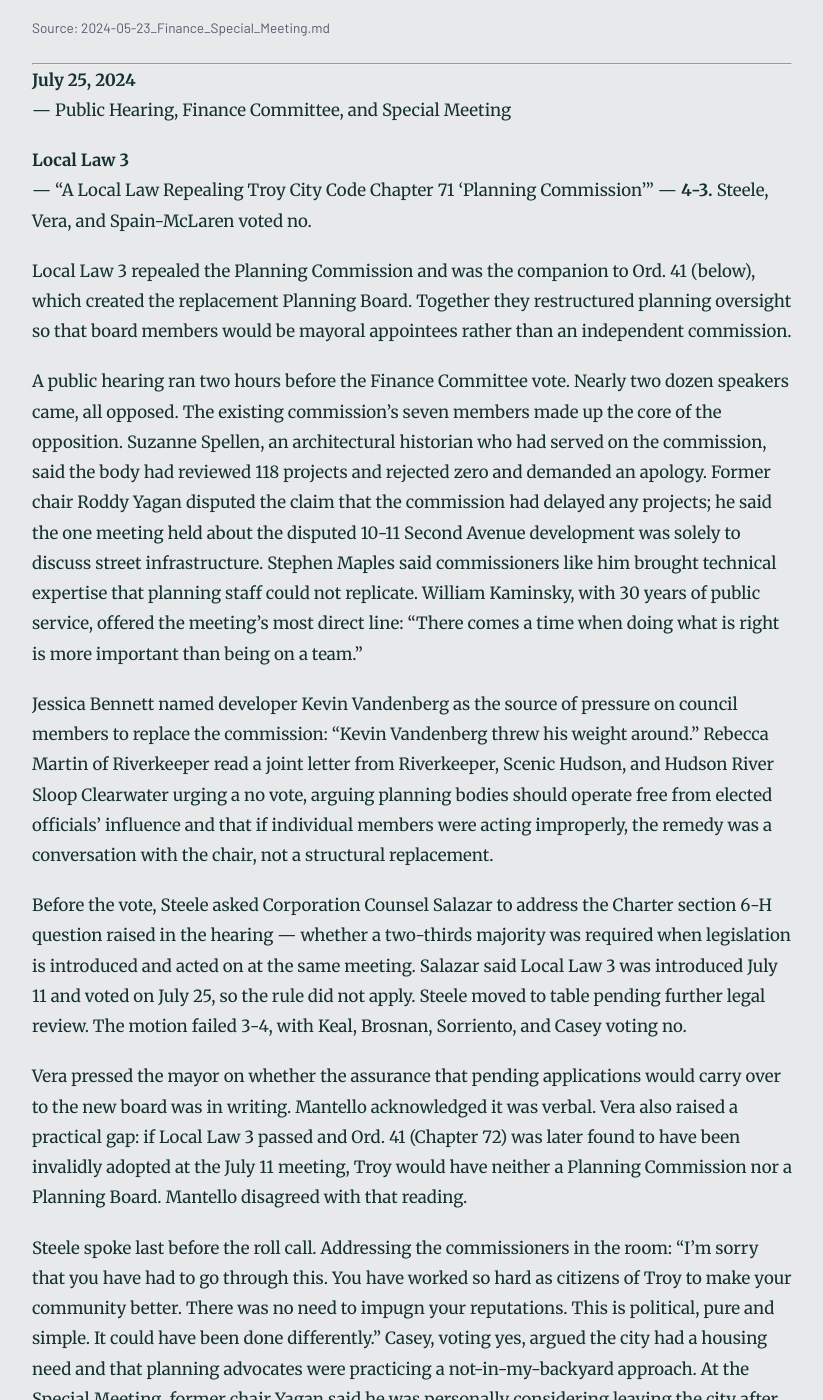
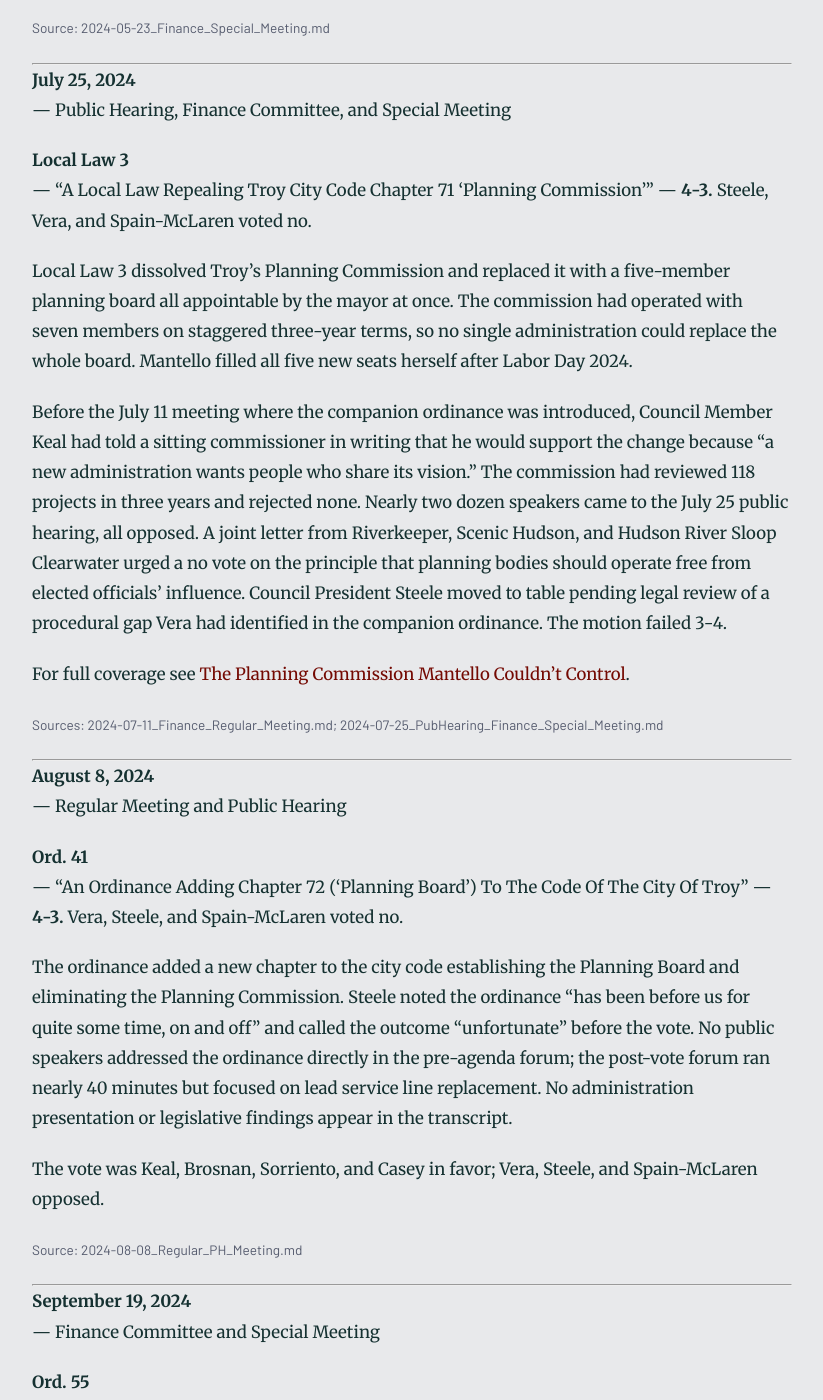
Before and after one commit to MdevitSEC/the-mantello-record, a Jekyll site: the page built from _posts/2026-06-29-council-votes-not-unanimous.md, in a window 1280 px wide and 1400 px high, scrolled down 3092 px. Shown: the whole window, without its empty margins (228-1051 px from the left). Built offline with Jekyll 4.4.1, drawn with Linux system fonts in a browser that asks for light colours; some web fonts are replaced; some of the changed text lies outside the part shown.

Commit message:
Condense Local Law 3 entry in divided votes record, link to full article
Replaces the six-paragraph entry with a three-paragraph summary covering
the structural change, Keal's email, and the public opposition. Links
out to the full Local Law 3 article.

Co-Authored-By: Claude Sonnet 4.6 <noreply@anthropic.com>

```diff
--- a/_posts/2026-06-29-council-votes-not-unanimous.md
+++ b/_posts/2026-06-29-council-votes-not-unanimous.md
@@ -59,19 +59,13 @@ Earlier in the same Finance meeting, former city planner James Wrath, who wrote
 
 **Local Law 3** — "A Local Law Repealing Troy City Code Chapter 71 'Planning Commission'" — **4-3.** Steele, Vera, and Spain-McLaren voted no.
 
-Local Law 3 repealed the Planning Commission and was the companion to Ord. 41 (below), which created the replacement Planning Board. Together they restructured planning oversight so that board members would be mayoral appointees rather than an independent commission.
+Local Law 3 dissolved Troy's Planning Commission and replaced it with a five-member planning board all appointable by the mayor at once. The commission had operated with seven members on staggered three-year terms, so no single administration could replace the whole board. Mantello filled all five new seats herself after Labor Day 2024.
 
-A public hearing ran two hours before the Finance Committee vote. Nearly two dozen speakers came, all opposed. The existing commission's seven members made up the core of the opposition. Suzanne Spellen, an architectural historian who had served on the commission, said the body had reviewed 118 projects and rejected zero and demanded an apology. Former chair Roddy Yagan disputed the claim that the commission had delayed any projects; he said the one meeting held about the disputed 10-11 Second Avenue development was solely to discuss street infrastructure. Stephen Maples said commissioners like him brought technical expertise that planning staff could not replicate. William Kaminsky, with 30 years of public service, offered the meeting's most direct line: "There comes a time when doing what is right is more important than being on a team."
+Before the July 11 meeting where the companion ordinance was introduced, Council Member Keal had told a sitting commissioner in writing that he would support the change because "a new administration wants people who share its vision." The commission had reviewed 118 projects in three years and rejected none. Nearly two dozen speakers came to the July 25 public hearing, all opposed. A joint letter from Riverkeeper, Scenic Hudson, and Hudson River Sloop Clearwater urged a no vote on the principle that planning bodies should operate free from elected officials' influence. Council President Steele moved to table pending legal review of a procedural gap Vera had identified in the companion ordinance. The motion failed 3-4.
 
-Jessica Bennett named developer Kevin Vandenberg as the source of pressure on council members to replace the commission: "Kevin Vandenberg threw his weight around." Rebecca Martin of Riverkeeper read a joint letter from Riverkeeper, Scenic Hudson, and Hudson River Sloop Clearwater urging a no vote, arguing planning bodies should operate free from elected officials' influence and that if individual members were acting improperly, the remedy was a conversation with the chair, not a structural replacement.
+For full coverage see [The Planning Commission Mantello Couldn't Control](/2026/06/30/local-law-3-planning-commission-repeal/).
 
-Before the vote, Steele asked Corporation Counsel Salazar to address the Charter section 6-H question raised in the hearing — whether a two-thirds majority was required when legislation is introduced and acted on at the same meeting. Salazar said Local Law 3 was introduced July 11 and voted on July 25, so the rule did not apply. Steele moved to table pending further legal review. The motion failed 3-4, with Keal, Brosnan, Sorriento, and Casey voting no.
-
-Vera pressed the mayor on whether the assurance that pending applications would carry over to the new board was in writing. Mantello acknowledged it was verbal. Vera also raised a practical gap: if Local Law 3 passed and Ord. 41 (Chapter 72) was later found to have been invalidly adopted at the July 11 meeting, Troy would have neither a Planning Commission nor a Planning Board. Mantello disagreed with that reading.
-
-Steele spoke last before the roll call. Addressing the commissioners in the room: "I'm sorry that you have had to go through this. You have worked so hard as citizens of Troy to make your community better. There was no need to impugn your reputations. This is political, pure and simple. It could have been done differently." Casey, voting yes, argued the city had a housing need and that planning advocates were practicing a not-in-my-backyard approach. At the Special Meeting, former chair Yagan said he was personally considering leaving the city after 16 years as a result. Local Law 3 passed 4-3 at both the Finance Committee and the Special Meeting with the same alignment.
-
-*Source: 2024-07-25_PubHearing_Finance_Special_Meeting.md*
+*Sources: 2024-07-11_Finance_Regular_Meeting.md; 2024-07-25_PubHearing_Finance_Special_Meeting.md*
 
 ---
 
```
